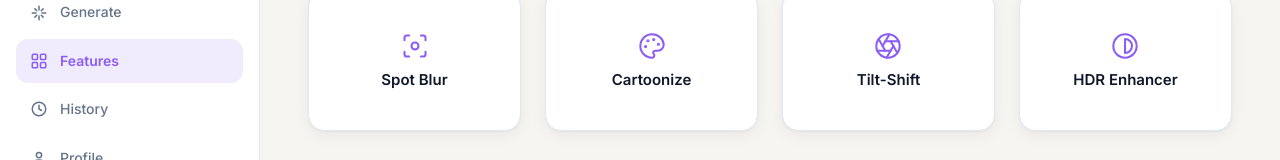
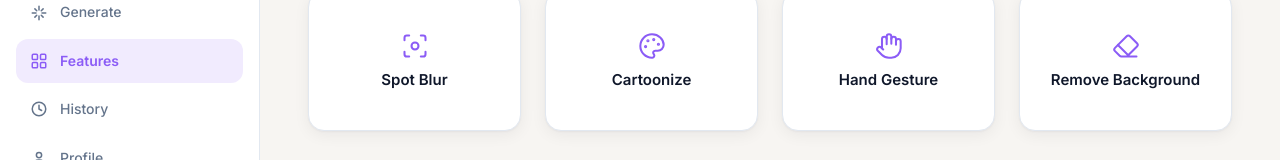
Before and after one commit to PeemPasae/Image_Project, a React (Vite) app in the folder frontend/luma-frontend/: page /features in a window 1280 px wide. Shown: the part 150-310 px from the top of the page. Built offline with nearby package versions, Linux system fonts and the light colour scheme; no server answers; sample sign-in values are in the browser's storage.

Commit message:
fix(frontend) : change name

```diff
--- a/frontend/luma-frontend/src/features/active.js
+++ b/frontend/luma-frontend/src/features/active.js
@@ -2,7 +2,7 @@ import { FEATURE_REGISTRY } from './registry'
 
 // IDs shown in the 4-tile Features grid, in display order. Current value
 // matches the 4 tools that have always been there.
-export const ACTIVE_FEATURE_IDS = ['spot-blur', 'cartoonize', 'tilt-shift', 'hdr-enhancer']
+export const ACTIVE_FEATURE_IDS = ['spot-blur', 'cartoonize', 'hand-gesture', 'remove-background']
 
 /**
  * Resolves ACTIVE_FEATURE_IDS against FEATURE_REGISTRY: keeps registry order,
```
